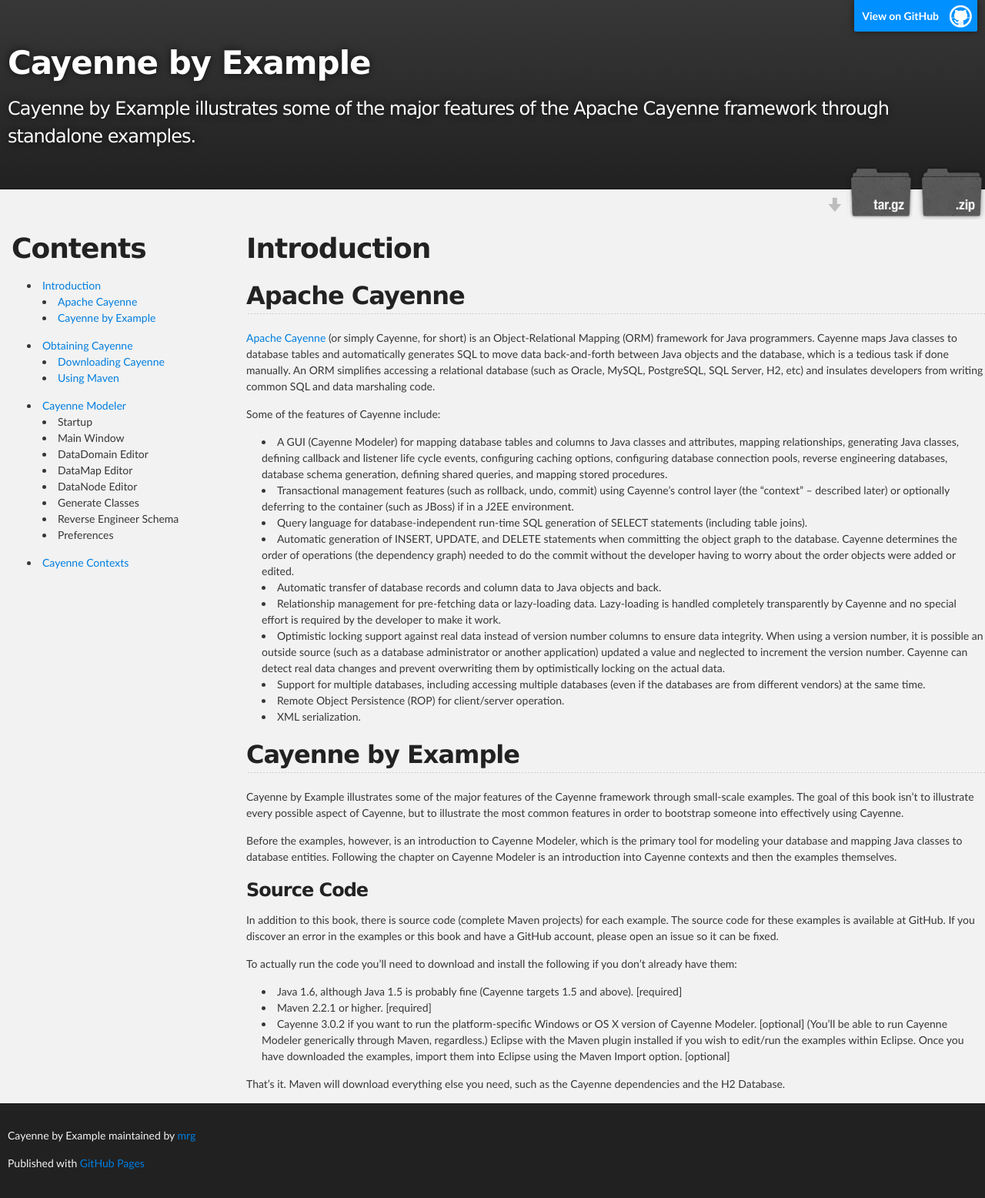
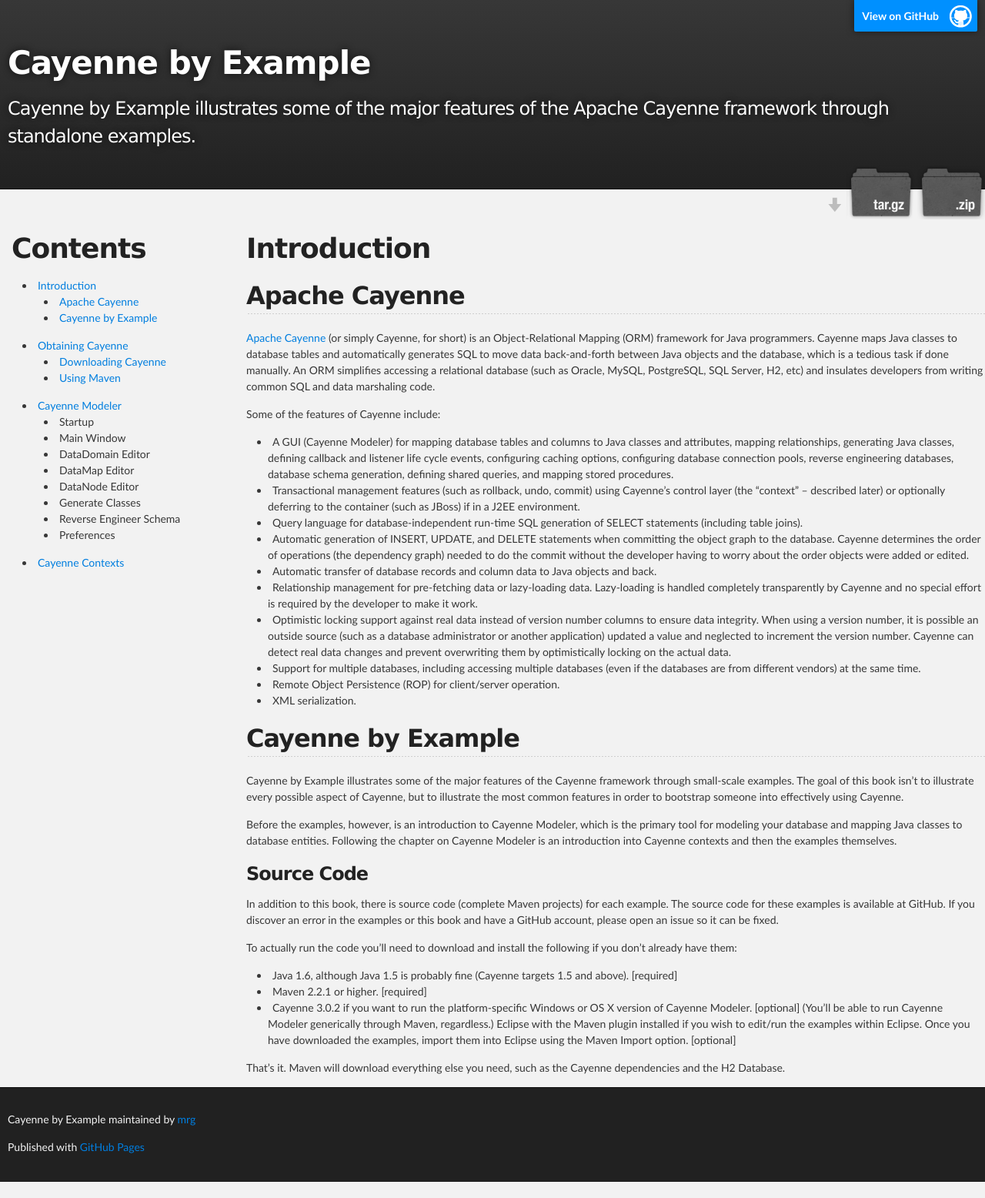
Before and after one commit to mrg/cbe, a Jekyll site: the page built from index.md, in a window 1280 px wide. Shown: the whole page at 77% size. Built offline with Jekyll 4.4.1, drawn with Linux system fonts in a browser that asks for light colours; after the commit the page ends 1535 px from its top, so only the background shows below that.

Commit message:
Updated LI indents.

```diff
--- a/stylesheets/stylesheet.css
+++ b/stylesheets/stylesheet.css
@@ -205,7 +205,8 @@
 
 ul li {
   list-style: inside;
-  padding-left: 20px;
+  padding-left: 2em;
+  text-indent: -1em;
 }
 
 ol li {
```
